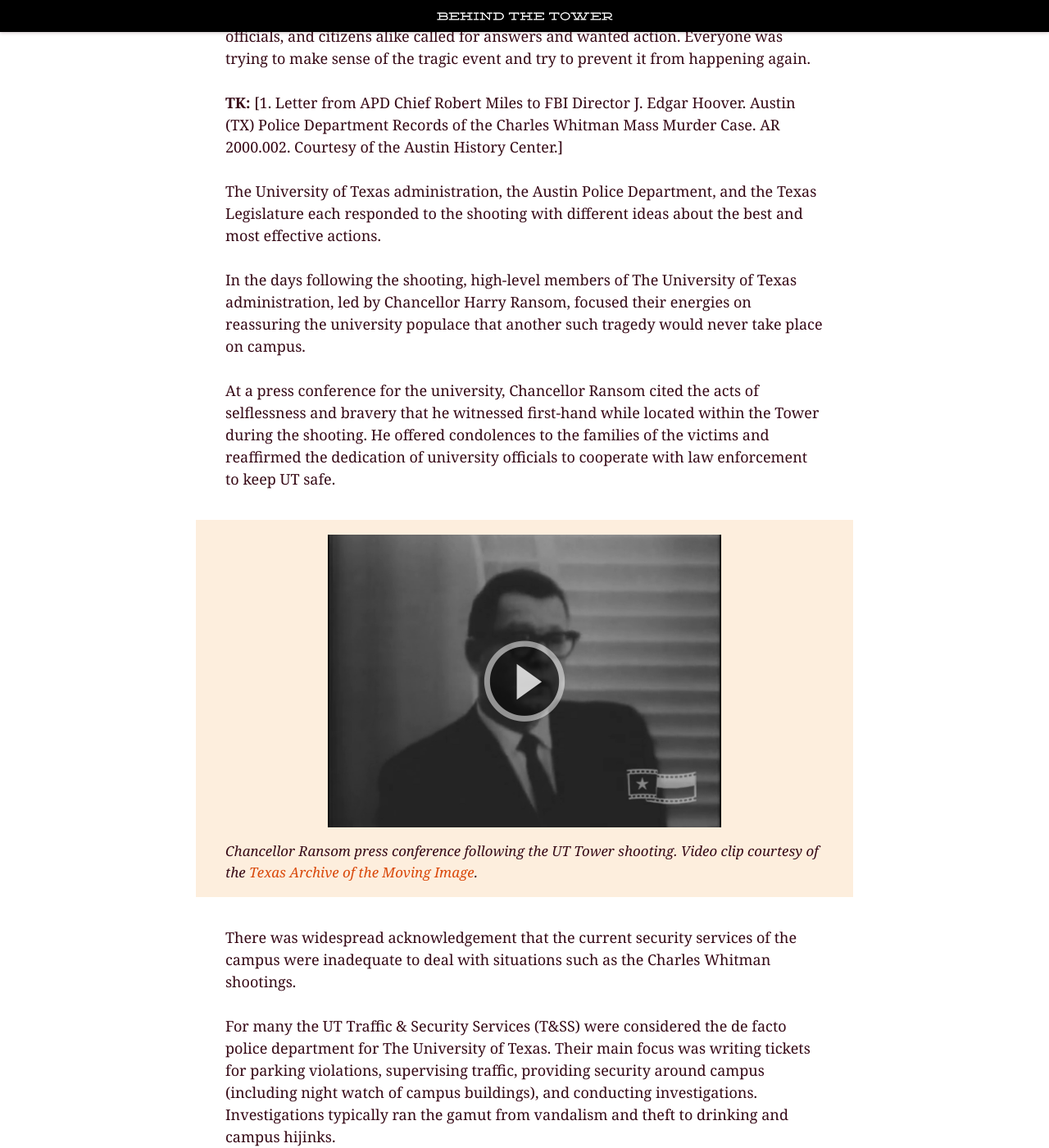
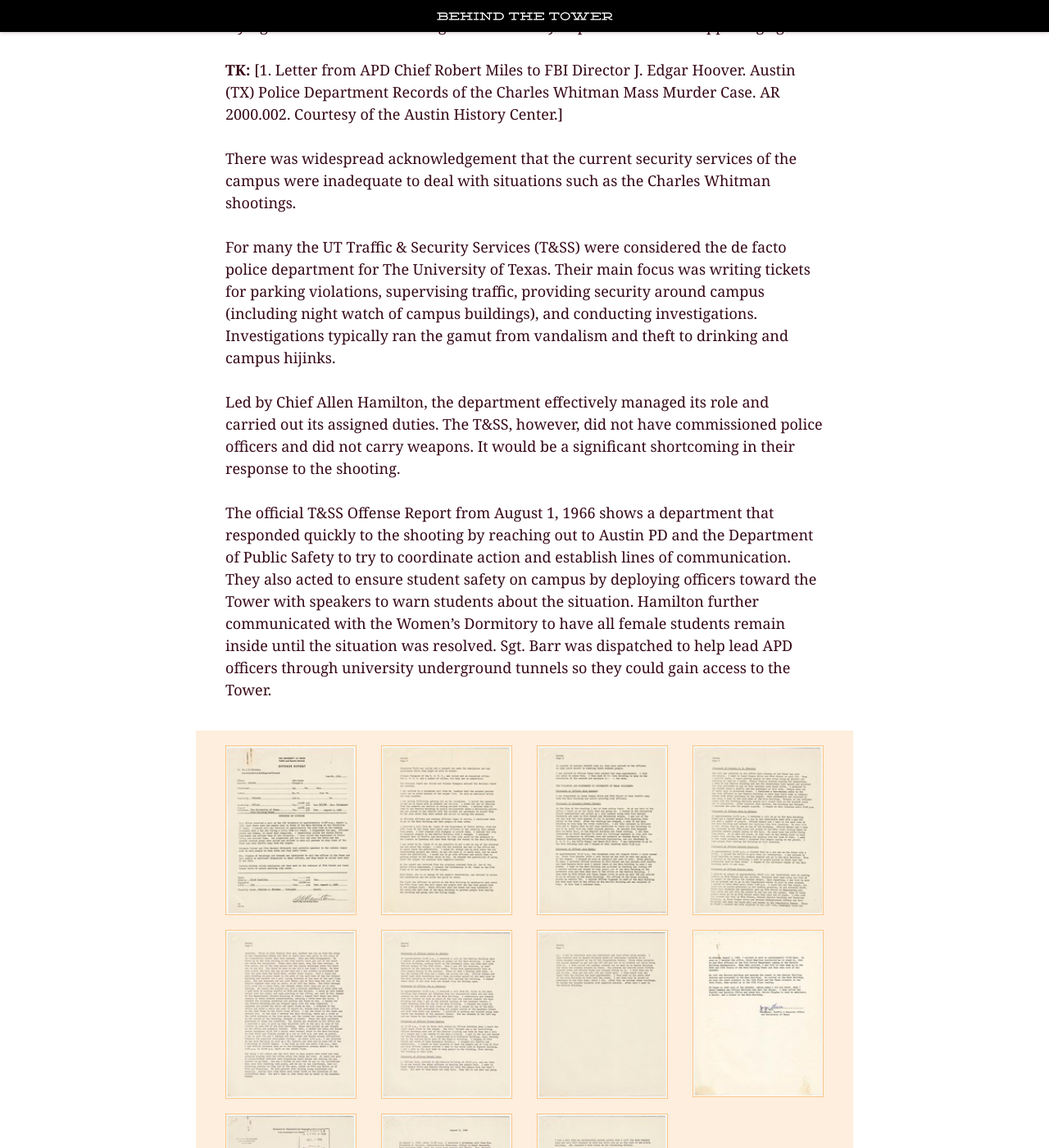
Before and after one commit to utexas-public-history/tower, a Jekyll site: the page built from _posts/2016-05-01-05-krueger-untitled.md, in a window 1280 px wide and 1400 px high, scrolled down 434 px. Shown: the whole window at 82% size. Built offline with Jekyll 4.4.1, drawn with Linux system fonts in a browser that asks for light colours; some of the changed text lies outside the part shown.

Commit message:
Krueger essay updates

```diff
--- a/_posts/2016-05-01-05-krueger-untitled.md
+++ b/_posts/2016-05-01-05-krueger-untitled.md
@@ -1,8 +1,8 @@
 ---
 layout: post
-title: Offical Actions on August 1, 1966 and Beyond
+title: Policing Before and After August 1, 1966
 author: Justin Krueger
-permalink: /official-actions
+permalink: /policing
 ---
 <div class="white bar"><div class="container"><div class="col-sm-12 col-md-10 col-md-offset-1 col-lg-8 col-lg-offset-2 post-content">
 {::options parse_block_html="false" /}
@@ -11,34 +11,7 @@
 
 When the shooting was over and the bodies were removed, the media, public officials, and citizens alike called for answers and wanted action. Everyone was trying to make sense of the tragic event and try to prevent it from happening again.
 
-
 **TK:** [1. Letter from APD Chief Robert Miles to FBI Director J. Edgar Hoover. Austin (TX) Police Department Records of the Charles Whitman Mass Murder Case. AR 2000.002. Courtesy of the Austin History Center.]
-
-The University of Texas administration, the Austin Police Department, and the Texas Legislature each responded to the shooting with different ideas about the best and most effective actions.
-
-In the days following the shooting, high-level members of The University of Texas administration, led by Chancellor Harry Ransom, focused their energies on reassuring the university populace that another such tragedy would never take place on campus.
-
-At a press conference for the university, Chancellor Ransom cited the acts of selflessness and bravery that he witnessed first-hand while located within the Tower during the shooting. He offered condolences to the families of the victims and reaffirmed the dedication of university officials to cooperate with law enforcement to keep UT safe.
-
-<div class="video-block">
-  <a href="#" id="first-video-link" class="video-poster">
-    <img src="{{ site.baseurl }}/images/posts/krueger/first-video-poster.jpg" class="video-poster" />
-    <div class="play-button"></div>
-  </a>
-  <div id="first-video-container" style="display: none">
-    <iframe src='http://texasarchive.org/library/index.php?action=ajax&rs=GLIFOSEmbedded&w=480&h=360&c=The_Neal_Spelce_Collection,_No._2_-_UT_Tower_Shooting&s=embedded&p=video1&b=338&e=374' frameBorder='0' allowTransparency='true'></iframe>
-    <script type="text/javascript">
-      $('#first-video-link').on('click', function(e) {
-          e.preventDefault();
-          $('#first-video-link').hide();
-          $('#first-video-container').show();
-      });
-    </script>
-  </div>
-  <p class="caption">
-    Chancellor Ransom press conference following the UT Tower shooting. Video clip courtesy of the <a href="http://bit.ly/294lxVE">Texas Archive of the Moving Image</a>.
-  </p>
-</div>
 
 There was widespread acknowledgement that the current security services of the campus were inadequate to deal with situations such as the Charles Whitman shootings.
 
```
Also changed, not shown: index.md (+1 -1 lines).
